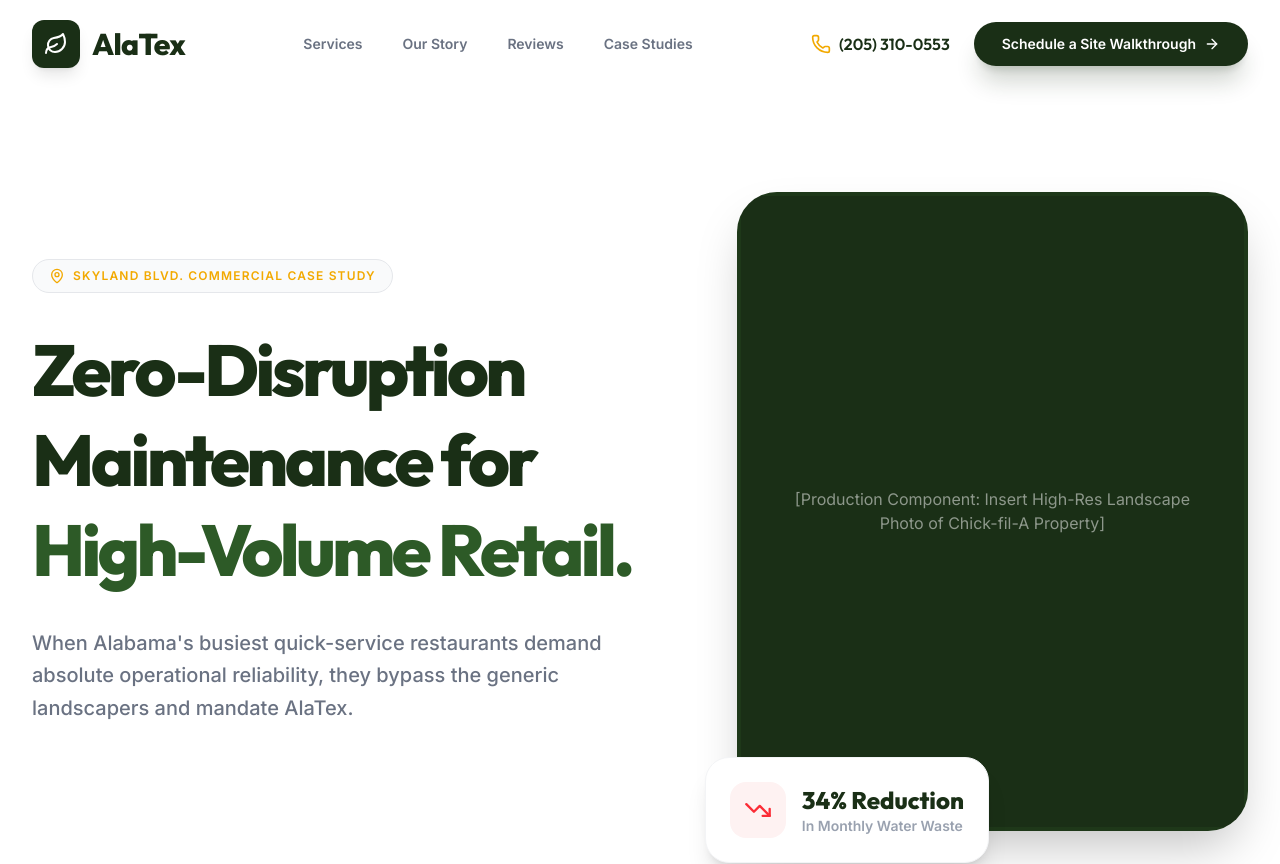
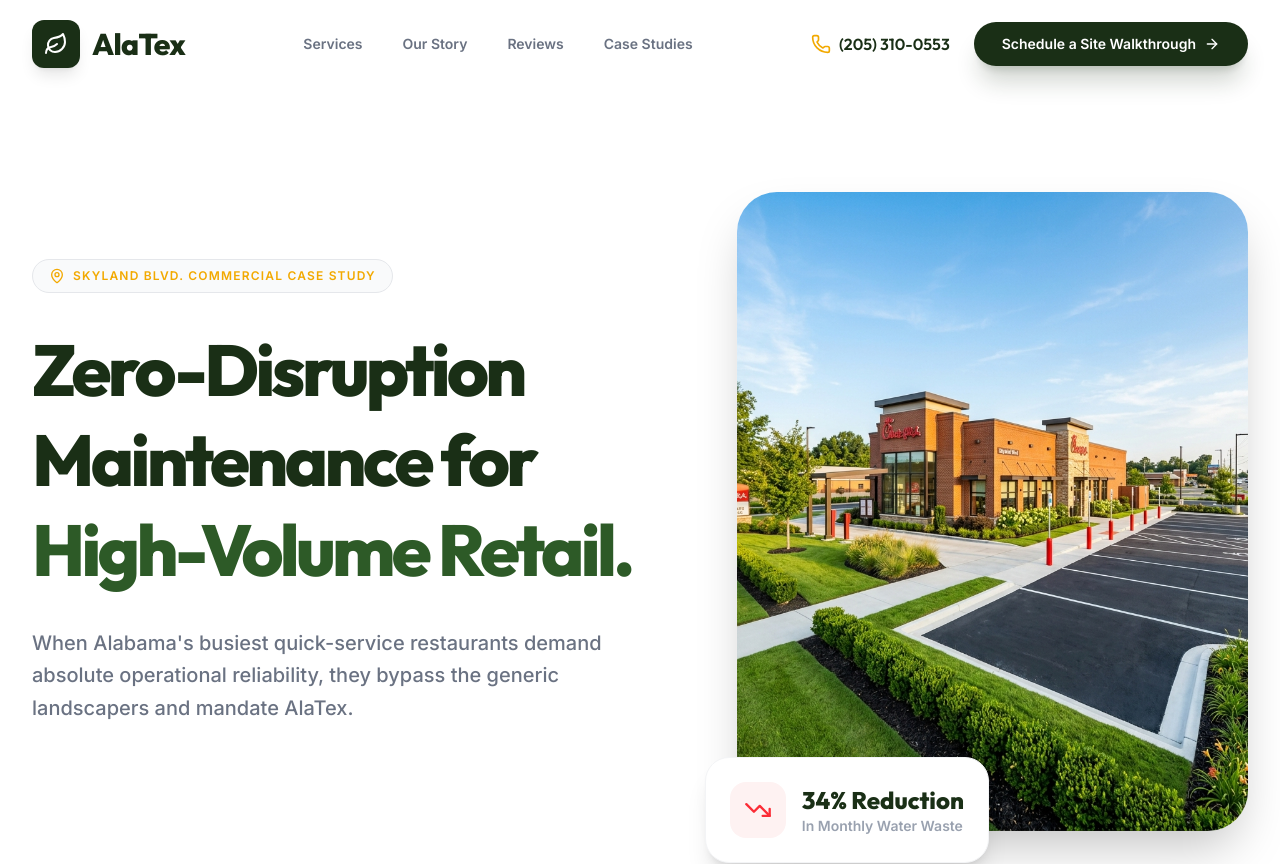
Before and after one commit to Founditmarketing/alatex, a React (Vite) app: page /case-studies/chick-fil-a in a window 1280 px wide. Shown: the top 864 px of the page. Built offline with nearby package versions, Linux system fonts and the light colour scheme.

Commit message:
Add Chick-fil-A property photo to case study hero section

```diff
--- a/src/pages/ChickFilACaseStudy.tsx
+++ b/src/pages/ChickFilACaseStudy.tsx
@@ -32,10 +32,11 @@
                     transition={{ duration: 1, delay: 0.2 }}
                 >
                     <div className="aspect-[4/5] rounded-[2.5rem] overflow-hidden shadow-2xl relative">
-                        {/* Placeholder for the actual Skyland Chick-fil-A site photo */}
-                        <div className="absolute inset-0 bg-brand-dark flex items-center justify-center p-8 text-center text-white/50 border-4 border-brand-green/20">
-                            [Production Component: Insert High-Res Landscape Photo of Chick-fil-A Property]
-                        </div>
+                        <img
+                            src="/chickfila_property.png"
+                            alt="Chick-fil-A Skyland Blvd property with AlaTex-maintained landscaping"
+                            className="absolute inset-0 w-full h-full object-cover"
+                        />
                     </div>
 
                     {/* Floating Stat Card */}
```
Also changed, not shown: public/chickfila_property.png (added).
